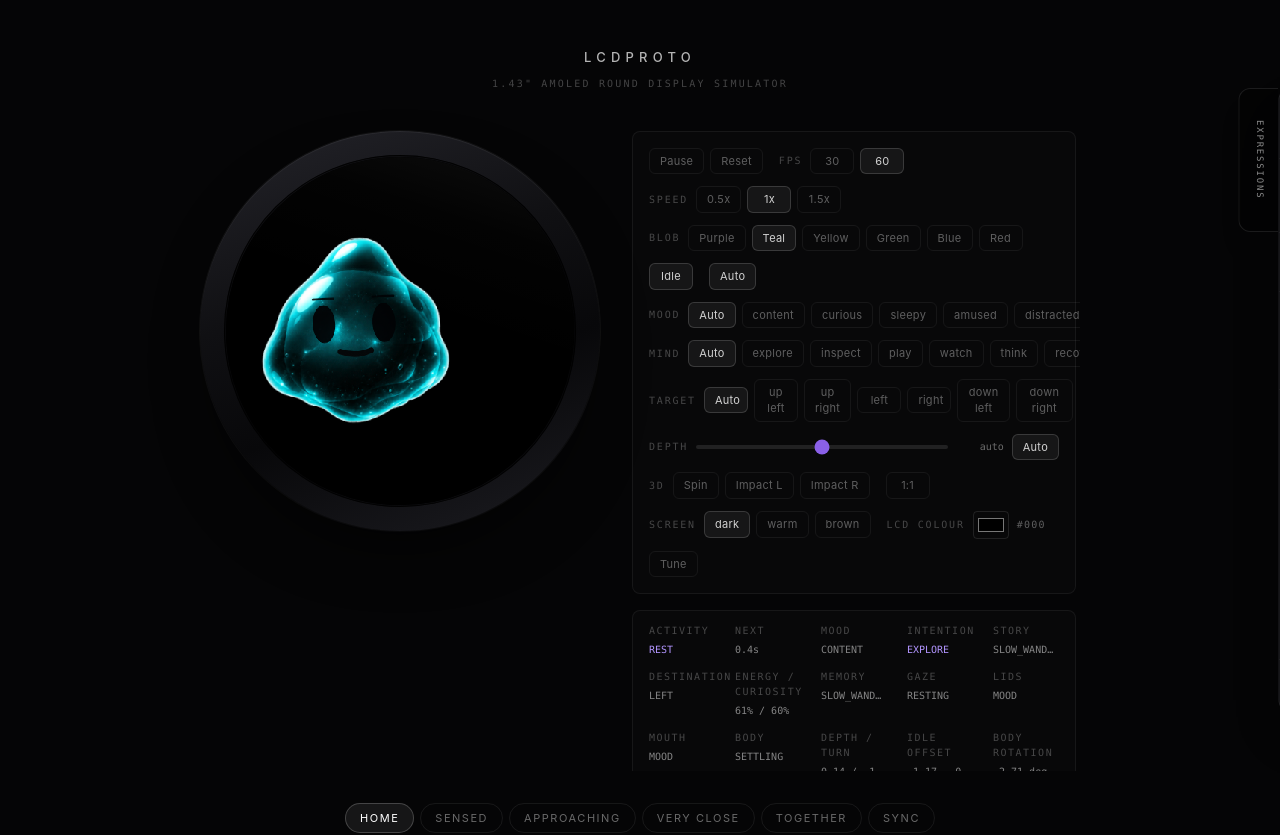
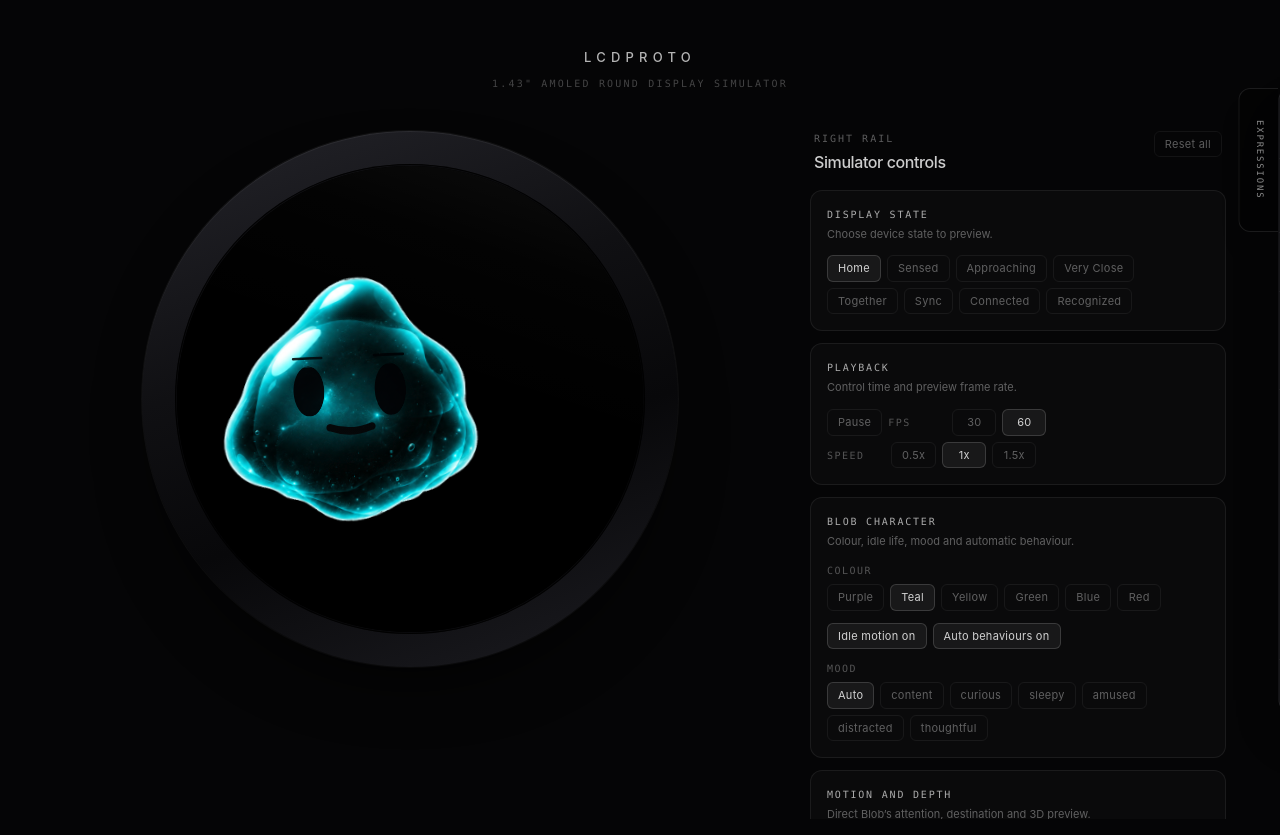
Before and after one commit to Maxkhrys/LCDPROTO, a Next.js app: page / in a window 1280 px wide. Shown: the top 835 px of the page. Built offline with nearby package versions, Linux system fonts and the light colour scheme.

Commit message:
Organize simulator controls into right rail

```diff
--- a/components/device/DeviceSimulator.tsx
+++ b/components/device/DeviceSimulator.tsx
@@ -162,12 +162,12 @@ export default function DeviceSimulator() {
 
   return (
     <div className="sim-ui relative flex w-full flex-col items-center gap-7 sm:gap-8">
-      <div className="flex w-full max-w-[920px] flex-col items-center gap-7 lg:flex-row lg:items-start lg:justify-center lg:gap-8">
-        <div className="flex shrink-0 flex-col items-center">
+      <div className="grid w-full max-w-[1180px] items-start gap-8 lg:grid-cols-[minmax(0,1fr)_420px] lg:gap-10">
+        <div className="flex min-w-0 justify-center">
           <div
             ref={frameRef}
-            className="aspect-square w-full"
-            style={{ width: `min(100%, ${MAX_OUTER}px, 50vh)` }}
+            className="flex aspect-square w-full max-w-full items-center justify-center"
+            style={{ width: `min(100%, ${MAX_OUTER}px, 72vh)` }}
           >
             <DeviceBezel screenSize={screenSize}>
               <div className="relative">
@@ -223,34 +223,66 @@ export default function DeviceSimulator() {
 
         </div>
 
-        {/* The tuning rail stays beside Blob on desktop so edits are visible. */}
-        <aside className="flex w-full max-w-md shrink-0 flex-col gap-4 lg:max-h-[min(80vh,720px)] lg:overflow-y-auto lg:pr-1">
-          {/* Developer controls — deliberately secondary */}
-          <div className="flex w-full flex-wrap items-center gap-x-4 gap-y-3 rounded-lg border border-white/[0.06] bg-white/[0.015] p-4">
-            <div className="flex items-center gap-1.5">
+        <aside className="flex w-full min-w-0 flex-col gap-3 lg:max-h-[min(86vh,920px)] lg:overflow-y-auto lg:pr-1">
+          <div className="flex items-start justify-between px-1 pb-1">
+            <div>
+              <p className="font-mono text-[10px] uppercase tracking-[0.2em] text-white/35">
+                Right rail
+              </p>
+              <h2 className="mt-1 text-base font-medium tracking-tight text-white/80">
+                Simulator controls
+              </h2>
+            </div>
+            <DevButton onClick={reset}>Reset all</DevButton>
+          </div>
+
+          <ControlSection
+            title="Display state"
+            description="Choose device state to preview."
+          >
+            <div className="flex flex-wrap gap-1.5">
+              {DEVICE_STATES.map((item) => (
+                <DevButton
+                  key={item.id}
+                  active={item.id === state}
+                  onClick={() => setState(item.id)}
+                >
+                  {item.label}
+                </DevButton>
+              ))}
+            </div>
+          </ControlSection>
+
+          <ControlSection
+            title="Playback"
+            description="Control time and preview frame rate."
+          >
+            <div className="flex flex-wrap items-center gap-1.5">
               <DevButton onClick={() => setPlaying((p) => !p)}>
                 {playing ? "Pause" : "Play"}
               </DevButton>
-              <DevButton onClick={reset}>Reset</DevButton>
-            </div>
-
-            <DevGroup label="FPS">
+              <ChoiceGroup label="FPS">
                 {DEVICE_CONFIG.fpsOptions.map((f) => (
                   <DevButton key={f} active={f === fps} onClick={() => setFps(f)}>
                     {f}
                   </DevButton>
                 ))}
-            </DevGroup>
-
-            <DevGroup label="Speed">
+              </ChoiceGroup>
+              <ChoiceGroup label="Speed">
                 {DEVICE_CONFIG.speedOptions.map((s) => (
                   <DevButton key={s} active={s === speed} onClick={() => setSpeed(s)}>
                     {s}x
                   </DevButton>
                 ))}
-            </DevGroup>
+              </ChoiceGroup>
+            </div>
+          </ControlSection>
 
-            <DevGroup label="Blob">
+          <ControlSection
+            title="Blob character"
+            description="Colour, idle life, mood and automatic behaviour."
+          >
+            <ChoiceGroup label="Colour">
               {BLOB_COLOURS.map((colour) => (
                 <DevButton
                   key={colour.id}
@@ -260,77 +292,61 @@ export default function DeviceSimulator() {
                   {colour.label}
                 </DevButton>
               ))}
-            </DevGroup>
-
+            </ChoiceGroup>
+            <div className="flex flex-wrap gap-1.5">
               <DevButton
                 active={idle.enabled}
                 onClick={() => setIdle((v) => ({ ...v, enabled: !v.enabled }))}
               >
-              Idle
+                Idle motion {idle.enabled ? "on" : "off"}
               </DevButton>
-
               <DevButton
                 active={autoBehaviourEnabled}
                 onClick={() => setAutoBehaviourEnabled((v) => !v)}
               >
-              Auto
+                Auto behaviours {autoBehaviourEnabled ? "on" : "off"}
               </DevButton>
-
-            <DevGroup label="Mood">
+            </div>
+            <ChoiceGroup label="Mood">
               <DevButton active={mood === null} onClick={() => setMood(null)}>
                 Auto
               </DevButton>
               {(["CONTENT", "CURIOUS", "SLEEPY", "AMUSED", "DISTRACTED", "THOUGHTFUL"] as const).map(
                 (option) => (
-                  <DevButton
-                    key={option}
-                    active={mood === option}
-                    onClick={() => setMood(option)}
-                  >
+                  <DevButton key={option} active={mood === option} onClick={() => setMood(option)}>
                     {option.toLowerCase()}
                   </DevButton>
                 )
               )}
-            </DevGroup>
+            </ChoiceGroup>
+          </ControlSection>
 
-            <DevGroup label="Mind">
-              <DevButton
-                active={mindIntention === null}
-                onClick={() => setMindIntention(null)}
+          <ControlSection
+            title="Motion and depth"
+            description="Direct Blob’s attention, destination and 3D preview."
           >
+            <ChoiceGroup label="Mind">
+              <DevButton active={mindIntention === null} onClick={() => setMindIntention(null)}>
                 Auto
               </DevButton>
               {INTENTIONS.filter((option) => option !== "REST").map((option) => (
-                <DevButton
-                  key={option}
-                  active={mindIntention === option}
-                  onClick={() => setMindIntention(option)}
-                >
+                <DevButton key={option} active={mindIntention === option} onClick={() => setMindIntention(option)}>
                   {option.toLowerCase()}
                 </DevButton>
               ))}
-            </DevGroup>
-
-            <DevGroup label="Target">
-              <DevButton
-                active={mindDestination === null}
-                onClick={() => setMindDestination(null)}
-              >
+            </ChoiceGroup>
+            <ChoiceGroup label="Target">
+              <DevButton active={mindDestination === null} onClick={() => setMindDestination(null)}>
                 Auto
               </DevButton>
               {DESTINATIONS.filter((option) => option !== "CENTER").map((option) => (
-                <DevButton
-                  key={option}
-                  active={mindDestination === option}
-                  onClick={() => setMindDestination(option)}
-                >
+                <DevButton key={option} active={mindDestination === option} onClick={() => setMindDestination(option)}>
                   {option.replace("_", " ").toLowerCase()}
                 </DevButton>
               ))}
-            </DevGroup>
-
-            <div className="flex min-w-[220px] flex-1 items-center gap-2">
-              <span className="font-mono text-[10px] uppercase tracking-[0.18em] text-white/25">
+            </ChoiceGroup>
+            <div className="flex items-center gap-3">
+              <span className="w-14 shrink-0 font-mono text-[10px] uppercase tracking-[0.15em] text-white/30">
                 Depth
               </span>
               <input
@@ -350,21 +366,18 @@ export default function DeviceSimulator() {
                 Auto
               </DevButton>
             </div>
+            <ChoiceGroup label="3D tests">
+              <DevButton onClick={() => fire("SPIN_360")}>Spin</DevButton>
+              <DevButton onClick={() => fire("WALL_IMPACT_LEFT")}>Impact left</DevButton>
+              <DevButton onClick={() => fire("WALL_IMPACT_RIGHT")}>Impact right</DevButton>
+            </ChoiceGroup>
+          </ControlSection>
 
-            <DevGroup label="3D">
-              <DevButton onClick={() => fire("SPIN_360")}>Spin</DevButton>
-              <DevButton onClick={() => fire("WALL_IMPACT_LEFT")}>Impact L</DevButton>
-              <DevButton onClick={() => fire("WALL_IMPACT_RIGHT")}>Impact R</DevButton>
-            </DevGroup>
-
-            <DevButton
-              active={nativePixels}
-              onClick={() => setNativePixels((v) => !v)}
+          <ControlSection
+            title="AMOLED screen"
+            description="Preview black hardware mode or softer inspection colours."
           >
-              1:1
-            </DevButton>
-
-            <DevGroup label="Screen">
+            <ChoiceGroup label="Preset">
               {(["dark", "warm", "brown"] as const).map((mode) => (
                 <DevButton
                   key={mode}
@@ -377,11 +390,10 @@ export default function DeviceSimulator() {
                   {mode}
                 </DevButton>
               ))}
-            </DevGroup>
-
+            </ChoiceGroup>
             <label className="flex items-center gap-2">
-              <span className="font-mono text-[10px] uppercase tracking-[0.18em] text-white/25">
-                LCD colour
+              <span className="w-14 shrink-0 font-mono text-[10px] uppercase tracking-[0.15em] text-white/30">
+                Custom
               </span>
               <input
                 aria-label="LCD screen background colour"
@@ -390,18 +402,28 @@ export default function DeviceSimulator() {
                 onChange={(event) => setScreenColour(event.currentTarget.value)}
                 className="h-7 w-9 cursor-pointer rounded border border-white/[0.1] bg-transparent p-0.5 focus-visible:outline focus-visible:outline-2 focus-visible:outline-offset-2 focus-visible:outline-white/50"
               />
-              <span className="font-mono text-[10px] uppercase tracking-[0.12em] text-white/35">
+              <span className="font-mono text-[10px] uppercase tracking-[0.12em] text-white/40">
                 {screenColour}
               </span>
             </label>
+            <DevButton active={nativePixels} onClick={() => setNativePixels((v) => !v)}>
+              Native pixels 1:1 {nativePixels ? "on" : "off"}
+            </DevButton>
+          </ControlSection>
 
-            <DevButton
-              active={showCalibration}
-              onClick={() => setShowCalibration((v) => !v)}
+          <ControlSection
+            title="Animation tools"
+            description="Open detailed controls and expression previews."
           >
-              Tune
+            <div className="flex flex-wrap gap-1.5">
+              <DevButton active={showCalibration} onClick={() => setShowCalibration((v) => !v)}>
+                {showCalibration ? "Hide tuning" : "Show tuning"}
+              </DevButton>
+              <DevButton active={showExpressions} onClick={() => setShowExpressions((v) => !v)}>
+                {showExpressions ? "Hide expression library" : "Open expression library"}
               </DevButton>
             </div>
+          </ControlSection>
 
           <ActivityReadout
             status={status}
@@ -440,28 +462,6 @@ export default function DeviceSimulator() {
             />
           )}
         </aside>
-      </div>
-
-      {/* State selector stays below activity and tuning controls on mobile. */}
-      <div className="flex w-full max-w-2xl flex-wrap justify-center gap-1.5">
-        {DEVICE_STATES.map((s) => {
-          const active = s.id === state;
-          return (
-            <button
-              key={s.id}
-              type="button"
-              onClick={() => setState(s.id)}
-              aria-pressed={active}
-              className={`rounded-full border px-3.5 py-1.5 text-[11px] uppercase tracking-[0.14em] transition-colors duration-200 focus-visible:outline focus-visible:outline-2 focus-visible:outline-offset-2 focus-visible:outline-white/50 ${
-                active
-                  ? "border-white/20 bg-white/[0.07] text-white"
-                  : "border-white/[0.07] text-white/40 hover:border-white/15 hover:text-white/70"
-              }`}
-            >
-              {s.label}
-            </button>
-          );
-        })}
       </div>
 
       {/* Dev readout — outside the device, never inside the panel */}
@@ -523,7 +523,31 @@ export default function DeviceSimulator() {
   );
 }
 
-function DevGroup({
+function ControlSection({
+  title,
+  description,
+  children,
+}: {
+  title: string;
+  description: string;
+  children: React.ReactNode;
+}) {
+  return (
+    <section className="rounded-xl border border-white/[0.07] bg-white/[0.025] p-4">
+      <div className="mb-3">
+        <h3 className="font-mono text-[10px] uppercase tracking-[0.18em] text-white/65">
+          {title}
+        </h3>
+        <p className="mt-1 text-[11px] leading-relaxed text-white/35">
+          {description}
+        </p>
+      </div>
+      <div className="flex flex-col gap-3">{children}</div>
+    </section>
+  );
+}
+
+function ChoiceGroup({
   label,
   children,
 }: {
@@ -531,11 +555,11 @@ function DevGroup({
   children: React.ReactNode;
 }) {
   return (
-    <div className="flex items-center gap-2">
-      <span className="font-mono text-[10px] uppercase tracking-[0.18em] text-white/25">
+    <div className="flex flex-wrap items-center gap-x-2 gap-y-1.5">
+      <span className="w-14 shrink-0 font-mono text-[10px] uppercase tracking-[0.15em] text-white/30">
         {label}
       </span>
-      <div className="flex items-center gap-1.5">{children}</div>
+      <div className="flex min-w-0 flex-wrap items-center gap-1.5">{children}</div>
     </div>
   );
 }
```
Lines whose indentation alone changed are shown as unchanged.
